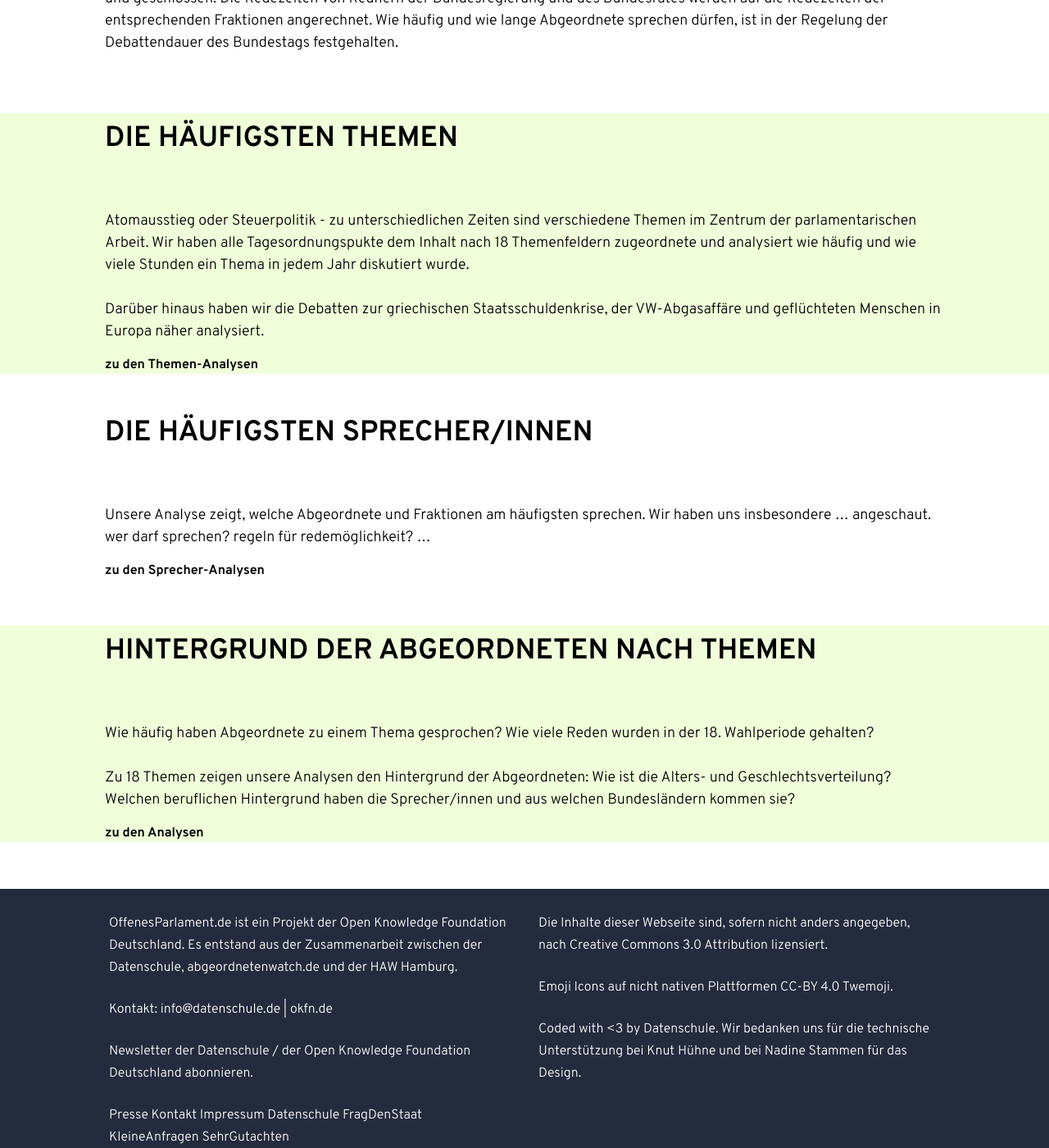
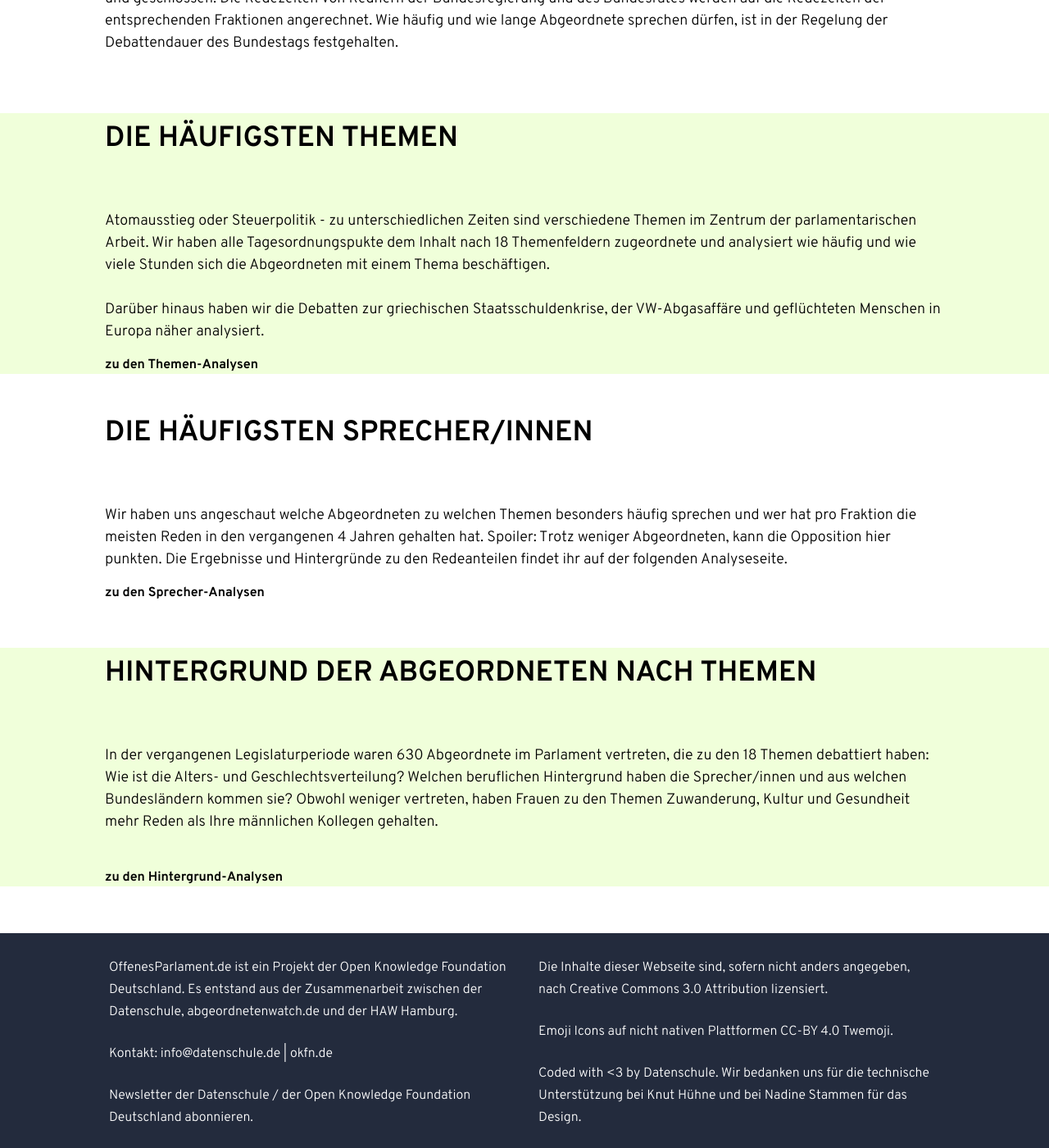
Before and after one commit to Datenschule/offenesparlament.de-frontend, a Jekyll site: the page built from analyse/index.html, in a window 1280 px wide and 1400 px high, scrolled down 612 px. Shown: the whole window at 82% size. Built offline with Jekyll 4.4.1, drawn with Linux system fonts in a browser that asks for light colours.

Commit message:
update teaser texte analyse-main page

```diff
--- a/analyse/index.html
+++ b/analyse/index.html
@@ -24,7 +24,7 @@ layout: default
 	<div class="container">
 		<div class="container-left-12">
 			<h2>Die häufigsten Themen</h2>
-			<p>Atomausstieg oder Steuerpolitik - zu unterschiedlichen Zeiten sind verschiedene Themen im Zentrum der parlamentarischen Arbeit. Wir haben alle Tagesordnungspukte dem Inhalt nach 18 Themenfeldern zugeordnete und analysiert wie häufig und wie viele Stunden ein Thema in jedem Jahr diskutiert wurde.
+			<p>Atomausstieg oder Steuerpolitik - zu unterschiedlichen Zeiten sind verschiedene Themen im Zentrum der parlamentarischen Arbeit. Wir haben alle Tagesordnungspukte dem Inhalt nach 18 Themenfeldern zugeordnete und analysiert wie häufig und wie viele Stunden sich die Abgeordneten mit einem Thema beschäftigen.
 			<br><br>
 			Darüber hinaus haben wir die Debatten zur griechischen Staatsschuldenkrise, der VW-Abgasaffäre und geflüchteten Menschen in Europa näher analysiert.
 			</p>
@@ -38,10 +38,7 @@ layout: default
 		<h2>Die häufigsten Sprecher/innen</h2>
 		<div class="container">
 			<div class="container-left-12">
-				<p>Unsere Analyse zeigt, welche Abgeordnete und Fraktionen am häufigsten sprechen.
-				Wir haben uns insbesondere … angeschaut.
-				wer darf sprechen? regeln für redemöglichkeit?
-				…
+				<p>Wir haben uns angeschaut welche Abgeordneten zu welchen Themen besonders häufig sprechen und wer hat pro Fraktion die meisten Reden in den vergangenen 4 Jahren gehalten hat. Spoiler: Trotz weniger Abgeordneten, kann die Opposition hier punkten. Die Ergebnisse und Hintergründe zu den Redeanteilen findet ihr auf der folgenden Analyseseite.
 				</p>
 				<a href="/analyse/abgeordnete.html" class="bold">zu den Sprecher-Analysen</a>
 			</div>
@@ -55,11 +52,11 @@ layout: default
 			<h2>Hintergrund der Abgeordneten nach Themen</h2>
 			<div class="container">
 				<div class="container-left-12">
-					<p>Wie häufig haben Abgeordnete zu einem Thema gesprochen? Wie viele Reden wurden in der 18. Wahlperiode gehalten?
+					<p>In der vergangenen Legislaturperiode waren 630 Abgeordnete im Parlament vertreten, die zu den 18 Themen debattiert haben: Wie ist die Alters- und Geschlechtsverteilung? Welchen beruflichen Hintergrund haben die Sprecher/innen und aus welchen Bundesländern kommen sie? Obwohl weniger vertreten, haben Frauen zu den Themen Zuwanderung, Kultur und Gesundheit mehr Reden als Ihre männlichen Kollegen gehalten.
 					<br><br>
-					Zu 18 Themen zeigen unsere Analysen den Hintergrund der Abgeordneten: Wie ist die Alters- und Geschlechtsverteilung? Welchen beruflichen Hintergrund haben die Sprecher/innen und aus welchen Bundesländern kommen sie?
+
 					</p>
-					<a href="/analyse/redeanteile.html" class="bold">zu den Analysen</a>
+					<a href="/analyse/redeanteile.html" class="bold">zu den Hintergrund-Analysen</a>
 				</div>
 			</div>
 		</div>
```
